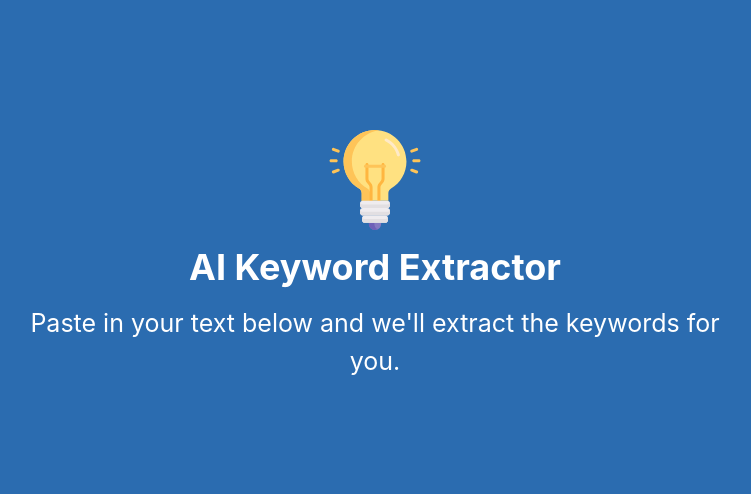
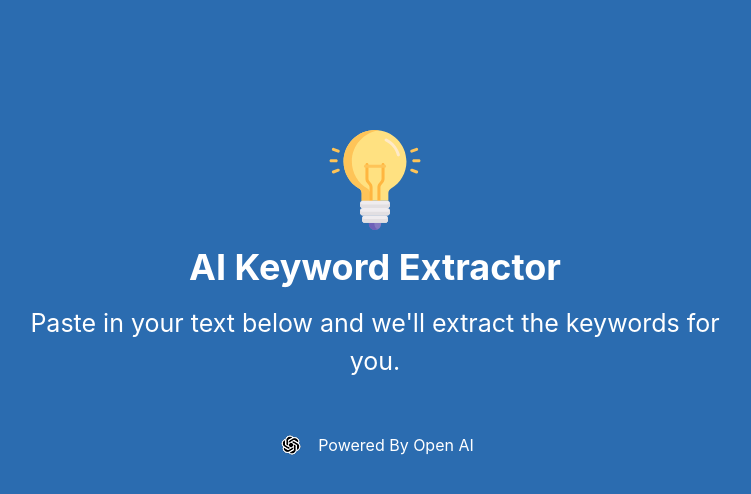
Before and after one commit to akashsagar2805/ai-keyword-extractor, a React app: page / in a window 1280 px wide. Shown: the top 494 px of the page, without its empty margins (265-1016 px from the left). Built offline with nearby package versions, Linux system fonts and the light colour scheme; the HTML template or start-up script is replaced by a standard one.

Commit message:
added footer component

```diff
--- a/src/App.jsx
+++ b/src/App.jsx
@@ -1,5 +1,6 @@
 import { Container, Box } from '@chakra-ui/react';
 import Header from './components/Header';
+import Footer from './components/Footer';
 
 
 const App = () => {
@@ -7,6 +8,7 @@
     <Box bg='blue.600' color='white' height='100vh' paddingTop={130}>
       <Container maxW='3xl' centerContent>
         <Header />
+        <Footer />
       </Container>
     </Box>
   );
--- /dev/null
+++ b/src/components/Footer.jsx
@@ -0,0 +1,14 @@
+import { Box, Text, Image, Flex } from '@chakra-ui/react';
+import logo from '../assets/openai.png';
+
+const Footer = () => {
+  return (
+    <Box marginTop={50}>
+      <Flex justifyContent='center' alignItems='center'>
+        <Image src={logo} marginRight={3} />
+        <Text>Powered By Open AI</Text>
+      </Flex>
+    </Box>
+  );
+};
+export default Footer;
```
